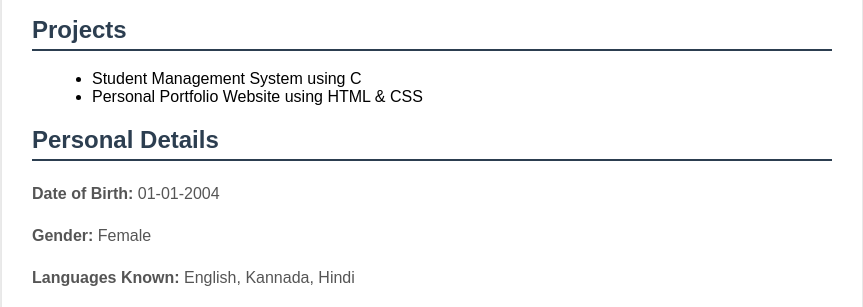
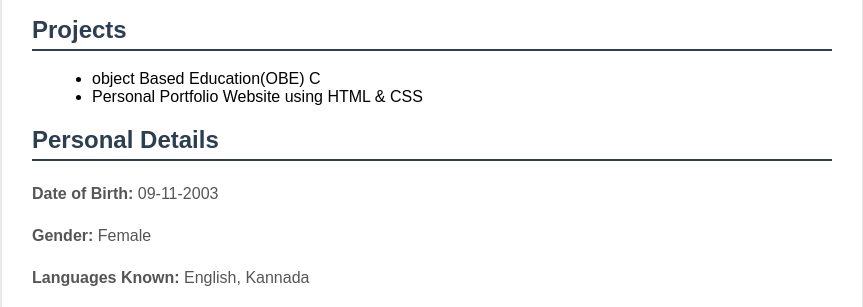
Before and after one commit to tejashwini1109-ctrl/portfolio-tejashwini, a plain HTML site: page index.html in a window 1280 px wide. Shown: the part 742-1049 px from the top of the page, without its empty margins (208-1071 px from the left). Drawn offline with Linux system fonts and the light colour scheme.

Commit message:
change the html

```diff
--- a/index.html
+++ b/index.html
@@ -134,16 +134,16 @@
     <div class="section">
         <h2>Projects</h2>
         <ul>
-            <li>Student Management System using C</li>
+            <li>object Based Education(OBE) C</li>
             <li>Personal Portfolio Website using HTML & CSS</li>
         </ul>
     </div>
 
     <div class="section">
         <h2>Personal Details</h2>
-        <p><strong>Date of Birth:</strong> 01-01-2004</p>
+        <p><strong>Date of Birth:</strong> 09-11-2003</p>
         <p><strong>Gender:</strong> Female</p>
-        <p><strong>Languages Known:</strong> English, Kannada, Hindi</p>
+        <p><strong>Languages Known:</strong> English, Kannada</p>
     </div>
 
     <div class="section">
```
